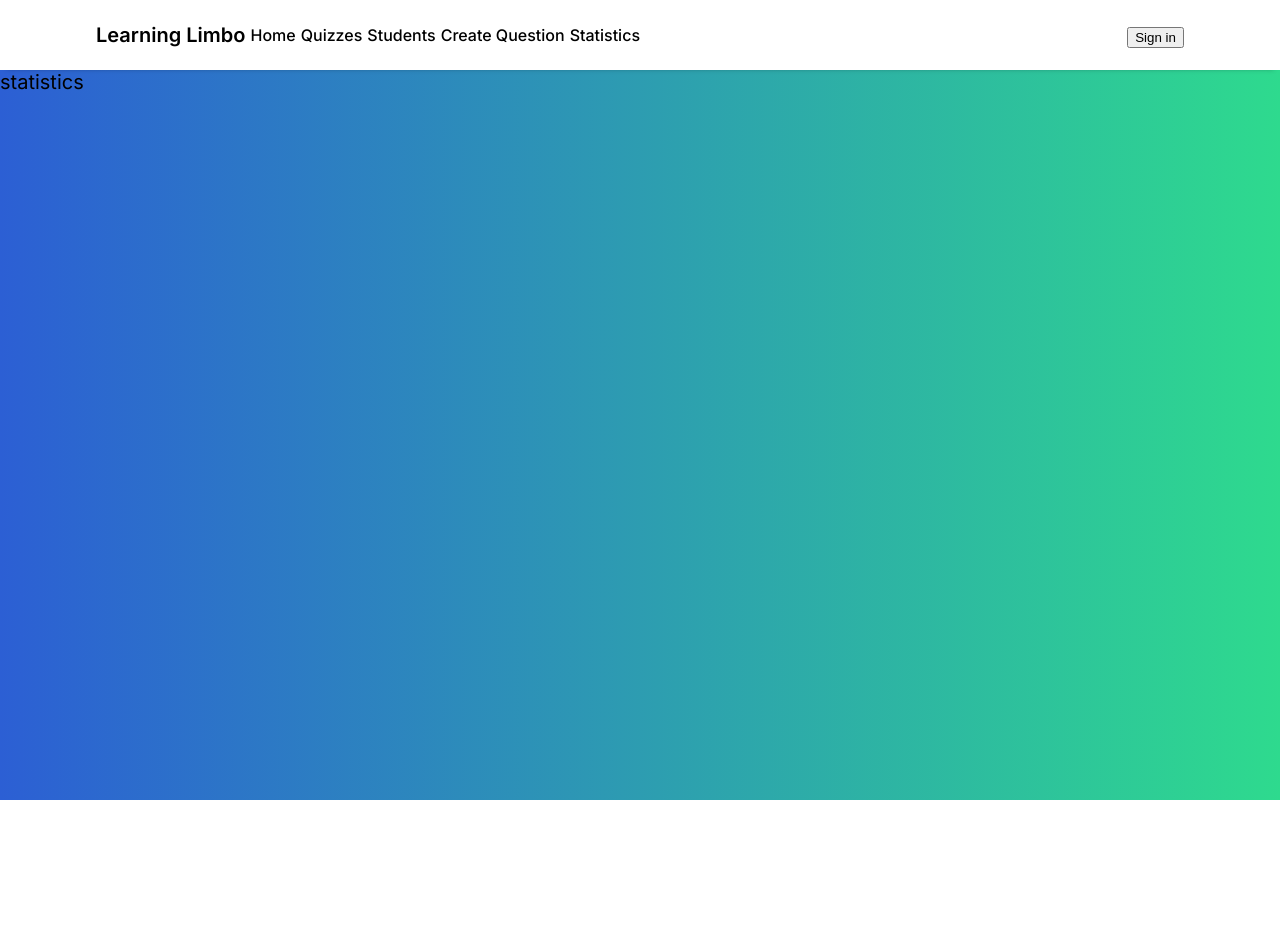
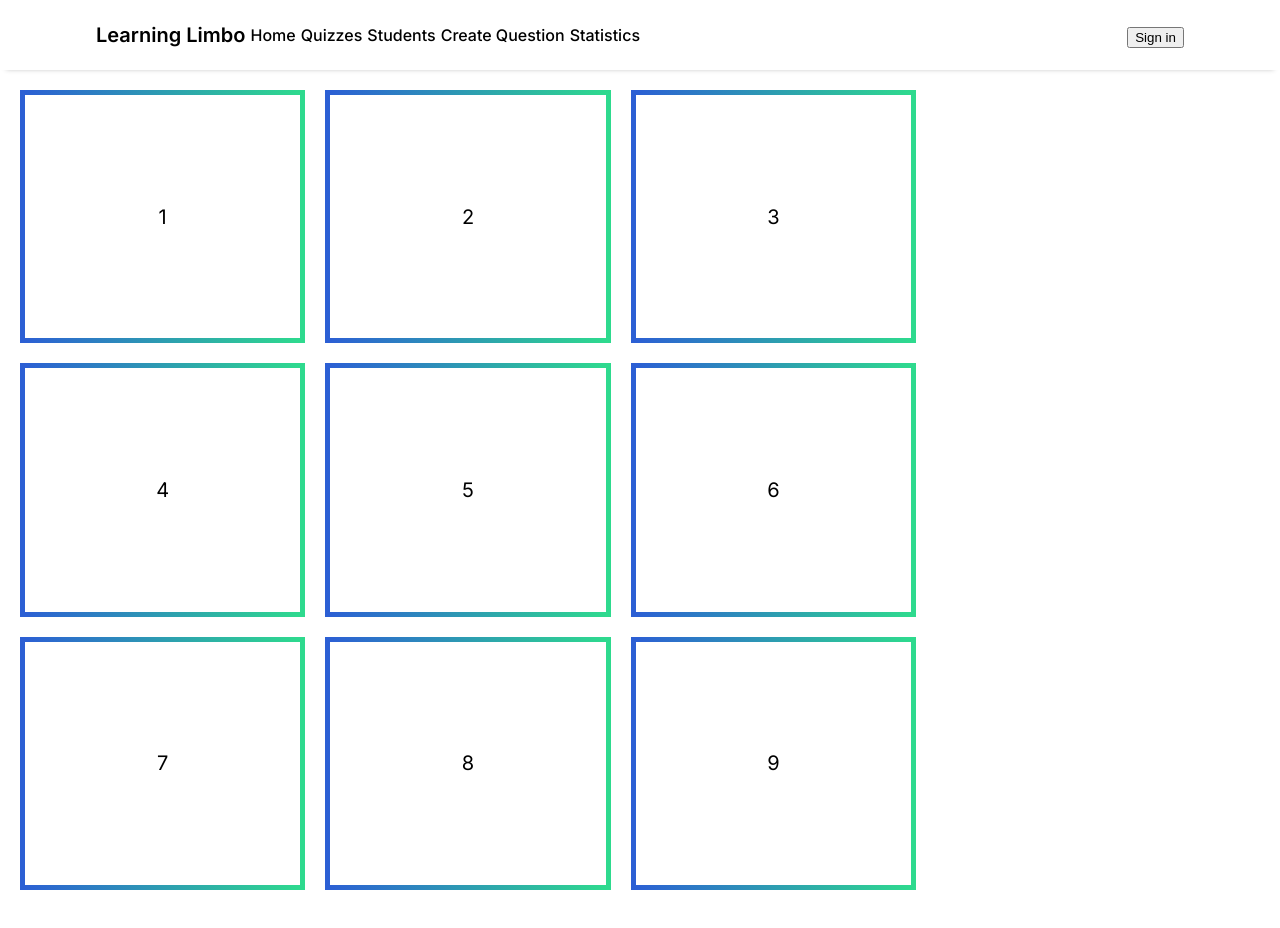
Before and after one commit to void-david/desarolho_web, a Next.js app: page /statistics in a window 1280 px wide. Before the commit the page ends 800 px from the top, so only its background shows below. Built offline with nearby package versions, Linux system fonts and the light colour scheme; no server answers.

Commit message:
idea de los cuadros

```diff
--- a/app/globals.css
+++ b/app/globals.css
@@ -3,7 +3,7 @@ body{
   height: 100vh;
   padding: 0;
   margin: 0;
-  background: linear-gradient(to right, var(--gradient-start), var(--gradient-end));
+  background: var(--secondary-color);
  }
 
  :root{
--- a/app/page.tsx
+++ b/app/page.tsx
@@ -4,7 +4,11 @@ import styles from "@/app/page.module.css";
 export default function Home() {
   return (
     <>
-      <h1> holaaa</h1>
+      <div className={styles.page}>
+        <h1 className={styles.title}>Welcome to Learning Limbo</h1>
+        <p className={styles.text}>This is a learning platform for students and teachers to create and take quizzes.</p>
+        <p className={styles.text}>Please sign in to get started.</p>
+      </div>
     </>
   );
 }
--- a/app/statistics/page.tsx
+++ b/app/statistics/page.tsx
@@ -1,8 +1,21 @@
 import React from 'react'
+import styles from './styles.module.css'
 
 function statistics() {
   return (
-    <div>statistics</div>
+
+    <div className={styles.grid}>
+      <div className={styles.box}>1</div>
+      <div className={styles.box}>2</div>
+      <div className={styles.box}>3</div>
+      <div className={styles.box}>4</div>
+      <div className={styles.box}>5</div>
+      <div className={styles.box}>6</div>
+      <div className={styles.box}>7</div>
+      <div className={styles.box}>8</div>
+      <div className={styles.box}>9</div>
+    </div>
+
   )
 }
 
--- /dev/null
+++ b/app/statistics/styles.module.css
@@ -0,0 +1,19 @@
+.grid {
+display: grid;
+grid-template-columns: repeat(3, 1fr);
+gap: 20px;
+width: 70%;
+height: 100%;
+padding: 20px;
+padding-bottom: 40px;
+}
+
+.box {
+border: 5px solid;
+border-image-slice: 1;
+border-image-source: linear-gradient(to right, #2c5fd4, #2eda8e);
+background-color: white;
+display: flex;
+justify-content: center;
+align-items: center;
+}
```
Also changed, not shown: 1 other file (tests, documents, lock files or other folders).
